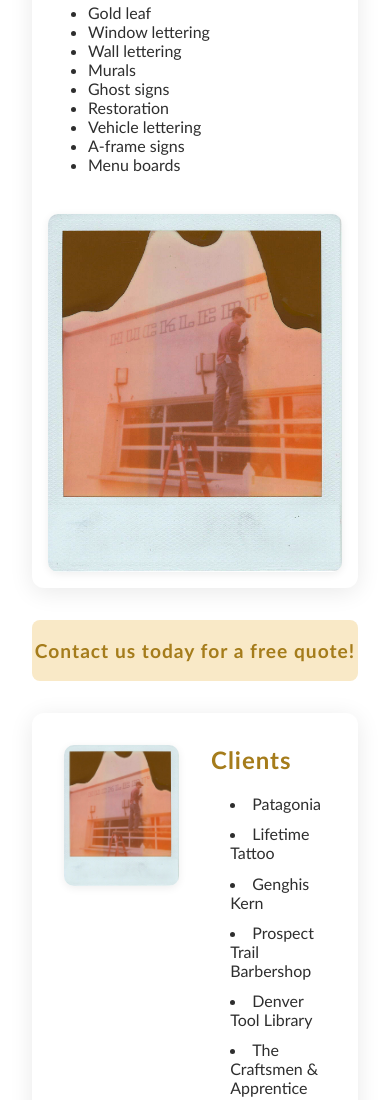
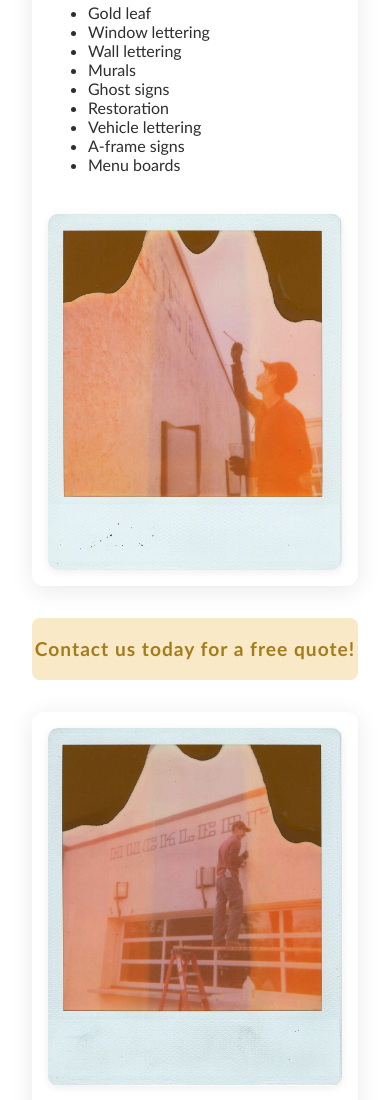
Before and after one commit to sw4d/AtlasSignCo, a plain HTML site: page index.html in a window 390 px wide. Shown: the part 885-1985 px from the top of the page. Drawn offline with Linux system fonts and the light colour scheme.

Commit message:
Updating image bug

```diff
--- a/index.html
+++ b/index.html
@@ -90,6 +90,7 @@
       justify-content: center;
       min-width: 0;
     }
+
     .clients-image img {
       max-width: 450px;
       width: 100%;
@@ -160,14 +161,16 @@
       box-shadow: 0 2px 8px rgba(0,0,0,0.07);
       display: block;
     }
+
     @media (max-width: 900px) {
-      .specialties-content {
+      .specialties-content,
+      .clients-content {
         flex-direction: column;
         gap: 1.5rem;
         padding: 1rem;
       }
-      .specialties-image {
-        justify-content: flex-start;
+      .clients-list ul {
+        columns: 1;
       }
     }
   </style>
@@ -207,7 +210,7 @@
           </ul>
         </div>
         <div class="specialties-image">
-          <img src="pics/pol2.jpg" class="specialties-image" alt="Hand painted sign example">
+          <img src="pics/pol1.jpg" class="specialties-image" alt="Hand painted sign example">
         </div>
       </div>
     </section>
```
Also changed, not shown: 1 other file.
